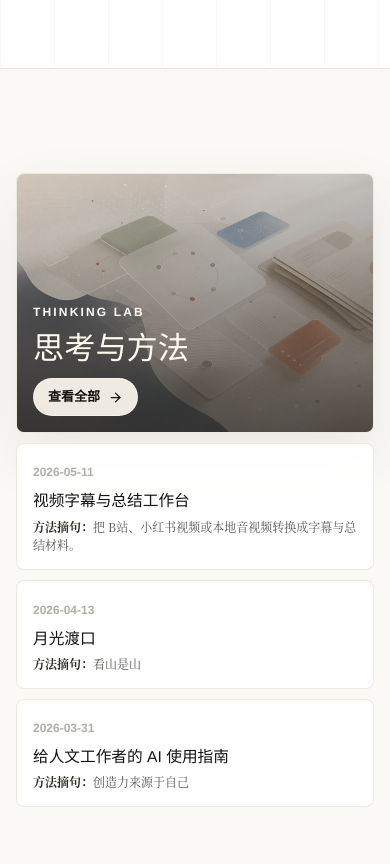
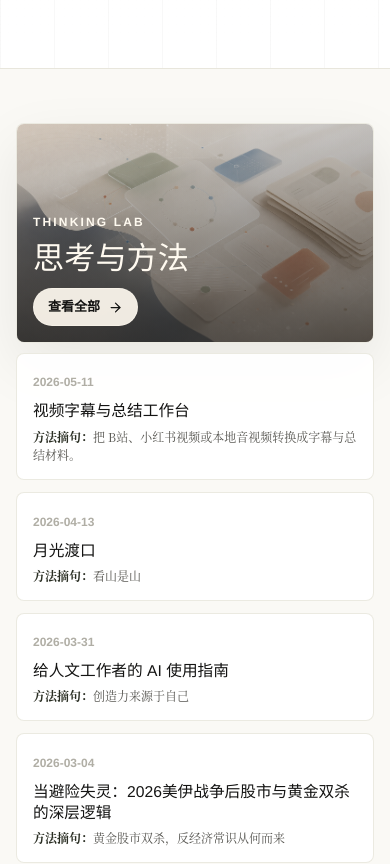
Before and after one commit to yinpengtao2002-ai/yinpengtao2002-ai.github.io, a Next.js app: page / in a window 390 px wide. Shown: the part 1620-2484 px from the top of the page. Built offline with nearby package versions, Linux system fonts and the light colour scheme.

Commit message:
Show four thinking entries on homepage

```diff
--- a/src/app/globals.css
+++ b/src/app/globals.css
@@ -1645,7 +1645,7 @@ h6 {
 .home-thinking-method-index {
   display: grid;
   align-items: stretch;
-  grid-template-columns: minmax(360px, 1.05fr) minmax(360px, 0.95fr);
+  grid-template-columns: minmax(280px, 0.72fr) minmax(0, 1.28fr);
   gap: clamp(1rem, 2.5vw, 2rem);
 }
 
@@ -1661,7 +1661,7 @@ h6 {
 
 .home-thinking-visual-card {
   position: relative;
-  min-height: clamp(460px, 62vh, 640px);
+  min-height: clamp(390px, 54vh, 540px);
   overflow: hidden;
   box-shadow: 0 22px 58px rgba(20, 20, 19, 0.08);
 }
@@ -1782,12 +1782,13 @@ h6 {
 
 .home-thinking-list {
   display: grid;
-  grid-template-columns: 1fr;
-  gap: 10px;
+  grid-template-columns: repeat(2, minmax(0, 1fr));
+  gap: 12px;
 }
 
 .home-thinking-item {
   display: block;
+  min-height: clamp(160px, 21vh, 196px);
   padding: clamp(0.95rem, 1.8vw, 1.25rem);
   text-decoration: none;
   transition:
@@ -2893,7 +2894,7 @@ h6 {
   }
 
   .home-thinking-visual-card {
-    min-height: 260px;
+    min-height: 220px;
   }
 
   .home-thinking-visual-copy {
@@ -2929,7 +2930,12 @@ h6 {
     padding-top: 9px;
   }
 
+  .home-thinking-list {
+    grid-template-columns: 1fr;
+  }
+
   .home-thinking-item {
+    min-height: 0;
     padding: 0.9rem 1rem;
   }
 
--- a/src/components/home/HomeThinkingSection.tsx
+++ b/src/components/home/HomeThinkingSection.tsx
@@ -8,7 +8,7 @@ import type { CSSProperties } from "react";
 import { thinkingLabContent } from "@/lib/data/thinkingLabContent";
 
 export default function HomeThinkingSection() {
-  const latest = thinkingLabContent.slice(0, 3);
+  const latest = thinkingLabContent.slice(0, 4);
 
   return (
     <section id="thinking" className="home-viewport home-section home-thinking-section">
@@ -24,7 +24,7 @@ export default function HomeThinkingSection() {
             src="/images/home/thinking-methods-tech.png"
             alt="思考与方法内容预览"
             fill
-            sizes="(max-width: 768px) 100vw, 520px"
+            sizes="(max-width: 768px) 100vw, 420px"
             className="home-thinking-visual-image"
           />
           <div className="home-thinking-visual-shade" aria-hidden="true" />
```
Also changed, not shown: 1 other file (tests, documents, lock files or other folders).
